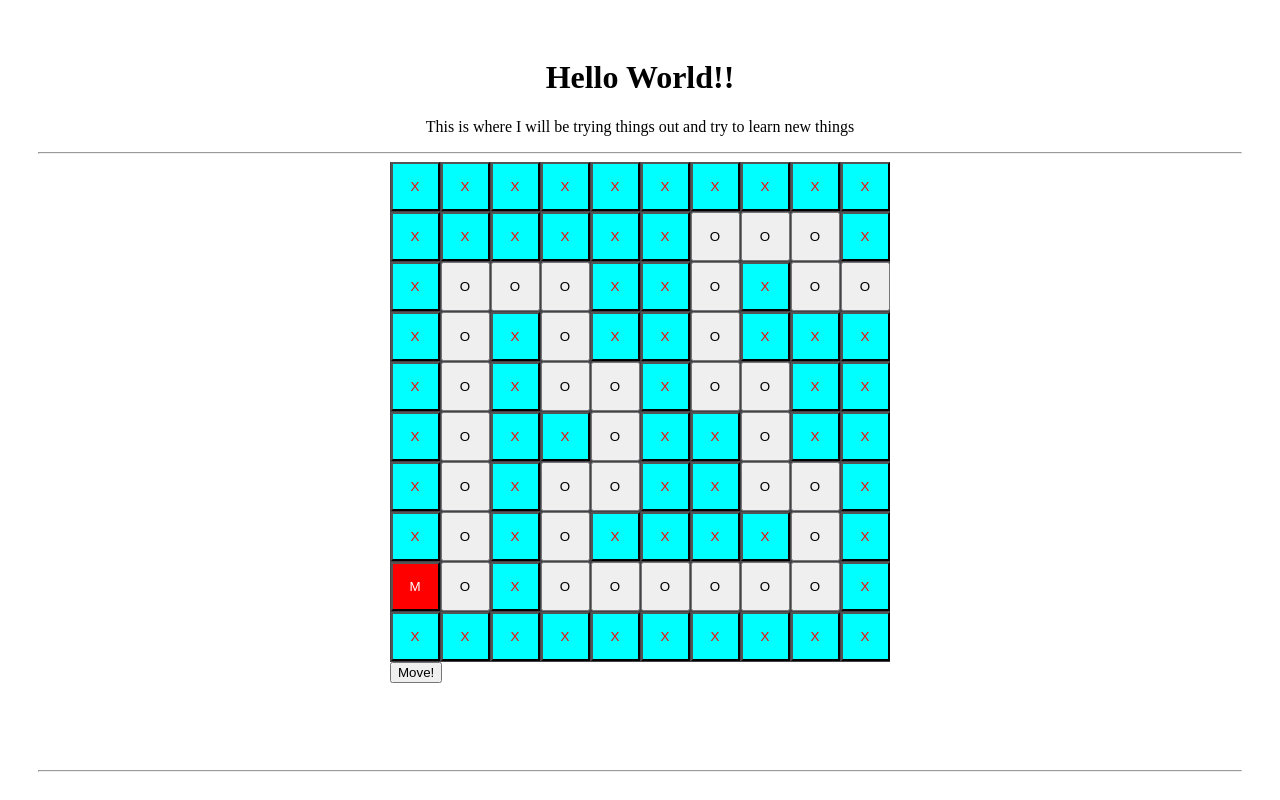
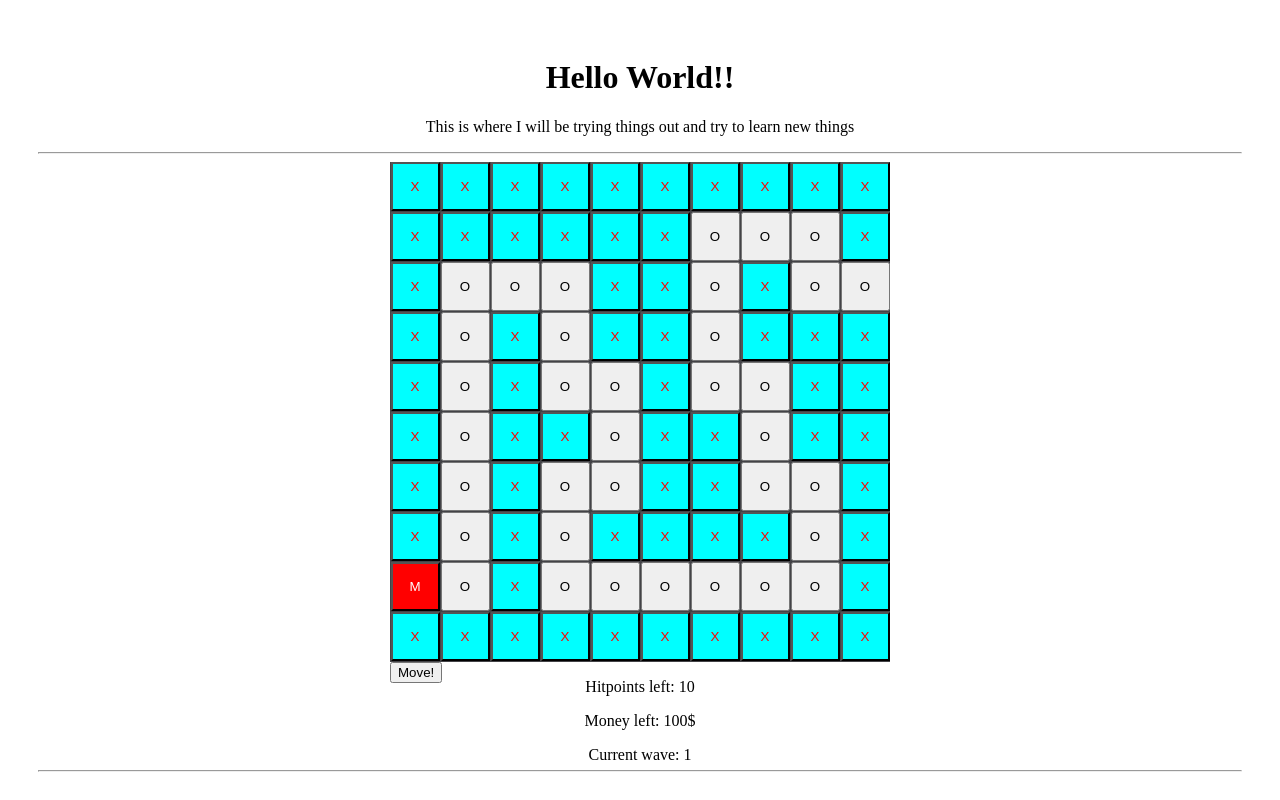
Before and after one commit to OFFLlNE/100-days, a React app: page / in a window 1280 px wide. Shown: the top 800 px of the page. Built offline with nearby package versions, Linux system fonts and the light colour scheme.

Commit message:
Refactor Game a little, add player hitpoint and money and wave counts

```diff
--- /dev/null
+++ b/src/components/Game/Game.contants.tsx
@@ -0,0 +1,19 @@
+export const GAME_FIELD = [
+  ['X', 'X', 'X', 'X', 'X', 'X', 'X', 'X', 'X', 'X'],
+  ['X', 'X', 'X', 'X', 'X', 'X', 'O', 'O', 'O', 'X'],
+  ['X', 'O', 'O', 'O', 'X', 'X', 'O', 'X', 'O', 'O'],
+  ['X', 'O', 'X', 'O', 'X', 'X', 'O', 'X', 'X', 'X'],
+  ['X', 'O', 'X', 'O', 'O', 'X', 'O', 'O', 'X', 'X'],
+  ['X', 'O', 'X', 'X', 'O', 'X', 'X', 'O', 'X', 'X'],
+  ['X', 'O', 'X', 'O', 'O', 'X', 'X', 'O', 'O', 'X'],
+  ['X', 'O', 'X', 'O', 'X', 'X', 'X', 'X', 'O', 'X'],
+  ['M', 'O', 'X', 'O', 'O', 'O', 'O', 'O', 'O', 'X'],
+  ['X', 'X', 'X', 'X', 'X', 'X', 'X', 'X', 'X', 'X'],
+];
+
+// 35 steps
+export const MOVEMENT_PATH = [
+  "08", "18", "17", "16", "15", "14", "13", "12", "22", "32", "33", "34", // eslint-disable-line
+  "44", "45", "46", "36", "37", "38", "48", "58", "68", "78", "88", "87", // eslint-disable-line
+  "86", "76", "75", "74", "64", "63", "62", "61", "71", "81", "82", "92"  // eslint-disable-line
+];
--- a/src/components/Game/Game.scss
+++ b/src/components/Game/Game.scss
@@ -6,6 +6,10 @@
     background-color: rgb(67, 67, 71);
     width: 500px;
     height: 500px;
+  }
+
+  &--stats {
+    text-align: center;
   }
 
   &--field-element {
--- a/src/components/Game/Game.tsx
+++ b/src/components/Game/Game.tsx
@@ -1,54 +1,29 @@
 import React, { useState } from 'react';
 import classNames from 'classnames';
+import { GAME_FIELD, MOVEMENT_PATH } from './Game.contants';
 
 import './Game.scss';
 
 // TODO:
+// Add tower creation
+
 // Move on Game tick
-// Add hitpoints state
-// Add tower creation
 // Add block detection around the tower
 // Add shooting animation
 // Scoring
 
-const GAME_FIELD = [
-  ['X', 'X', 'X', 'X', 'X', 'X', 'X', 'X', 'X', 'X'],
-  ['X', 'X', 'X', 'X', 'X', 'X', 'O', 'O', 'O', 'X'],
-  ['X', 'O', 'O', 'O', 'X', 'X', 'O', 'X', 'O', 'O'],
-  ['X', 'O', 'X', 'O', 'X', 'X', 'O', 'X', 'X', 'X'],
-  ['X', 'O', 'X', 'O', 'O', 'X', 'O', 'O', 'X', 'X'],
-  ['X', 'O', 'X', 'X', 'O', 'X', 'X', 'O', 'X', 'X'],
-  ['X', 'O', 'X', 'O', 'O', 'X', 'X', 'O', 'O', 'X'],
-  ['X', 'O', 'X', 'O', 'X', 'X', 'X', 'X', 'O', 'X'],
-  ['M', 'O', 'X', 'O', 'O', 'O', 'O', 'O', 'O', 'X'],
-  ['X', 'X', 'X', 'X', 'X', 'X', 'X', 'X', 'X', 'X'],
-];
-
-// 35 steps
-const MOVEMENT_PATH = [
-  "08", "18", "17", "16", "15", "14", "13", "12", "22", "32", "33", "34", // eslint-disable-line
-  "44", "45", "46", "36", "37", "38", "48", "58", "68", "78", "88", "87", // eslint-disable-line
-  "86", "76", "75", "74", "64", "63", "62", "61", "71", "81", "82", "92"  // eslint-disable-line
-];
-
 const Game = (): JSX.Element => {
   const [gameField, setGameField] = useState(GAME_FIELD);
-
-  const getCurrentPositionOnPath = (position: string) => {
-    return MOVEMENT_PATH.indexOf(position);
-  };
+  const [playerHealth, setPlayerHealth] = useState(10);
+  const [money, setMoney] = useState(100);
+  const [wave, setWave] = useState(1);
 
   const move = (xCoord: number, yCoord: number) => {
-    // Gets the current position of passed in X and Y
-    const coordinateString = xCoord.toString() + yCoord.toString();
-    // Gets the position in the MOVEMENT_PATH
-    const currentIndex = getCurrentPositionOnPath(coordinateString);
-    // Gets coordinateString for next step from MOVEMENT_PATH
-    if (currentIndex === 35) return { nextXCoord: xCoord, nextYCoord: yCoord };
-    const nextStepCoordinates = MOVEMENT_PATH[currentIndex + 1];
+    const currentIndex = getCurrentPositionOnPath(xCoord, yCoord);
 
-    const nextXCoord = nextStepCoordinates.split('')[0];
-    const nextYCoord = nextStepCoordinates.split('')[1];
+    if (currentIndex === 35) return handleFinish();
+
+    const { nextXCoord, nextYCoord } = getNextStep(currentIndex);
 
     return { nextXCoord, nextYCoord };
   };
@@ -72,6 +47,15 @@ const Game = (): JSX.Element => {
     updateField({ x: currentMIndex.x, y: currentMIndex.y }, move(currentMIndex.x, currentMIndex.y));
   };
 
+  const loseOneLife = () => {
+    setPlayerHealth(playerHealth - 1);
+  };
+
+  const handleFinish = () => {
+    loseOneLife();
+    return moveToTheBeginning();
+  };
+
   return (
     <div className="game">
       <div className="game--board">
@@ -85,6 +69,11 @@ const Game = (): JSX.Element => {
         )}
         <button onClick={() => moveM()}>Move!</button>
       </div>
+      <div className="game--stats">
+        <p>Hitpoints left: {playerHealth}</p>
+        <p>Money left: {money}$</p>
+        <p>Current wave: {wave}</p>
+      </div>
     </div>
   );
 };
@@ -96,3 +85,20 @@ const FieldElement = (prop: { content: string }): JSX.Element => {
 };
 
 export default Game;
+
+function getCurrentPositionOnPath(xCoord: number, yCoord: number) {
+  const coordinateString = xCoord.toString() + yCoord.toString();
+  return MOVEMENT_PATH.indexOf(coordinateString);
+}
+
+function getNextStep(currentIndex) {
+  const nextStepCoordinates = MOVEMENT_PATH[currentIndex + 1];
+  const nextXCoord = nextStepCoordinates.split('')[0];
+  const nextYCoord = nextStepCoordinates.split('')[1];
+
+  return { nextXCoord, nextYCoord };
+}
+
+function moveToTheBeginning() {
+  return { nextXCoord: 0, nextYCoord: 8 };
+}
```
